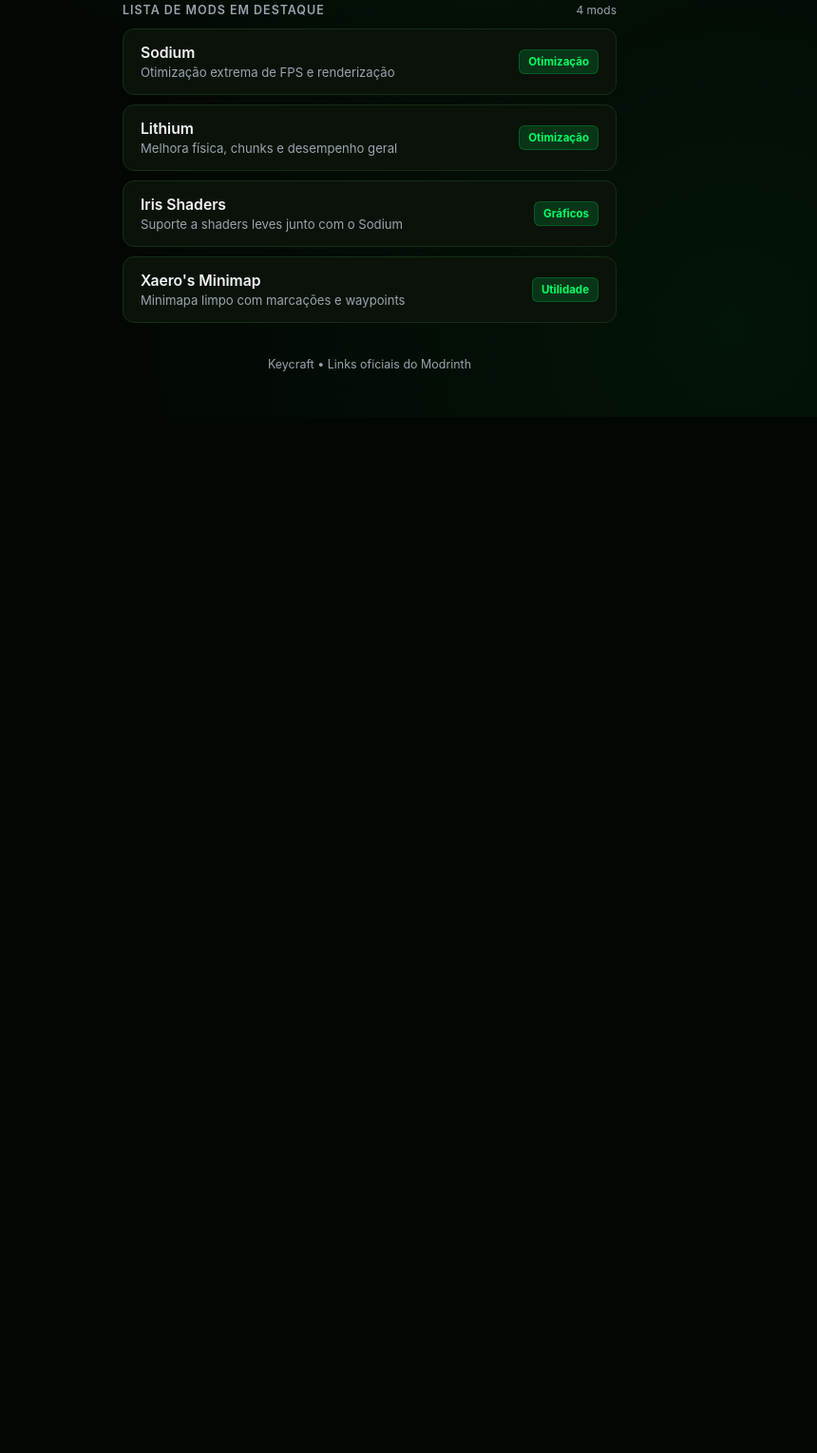
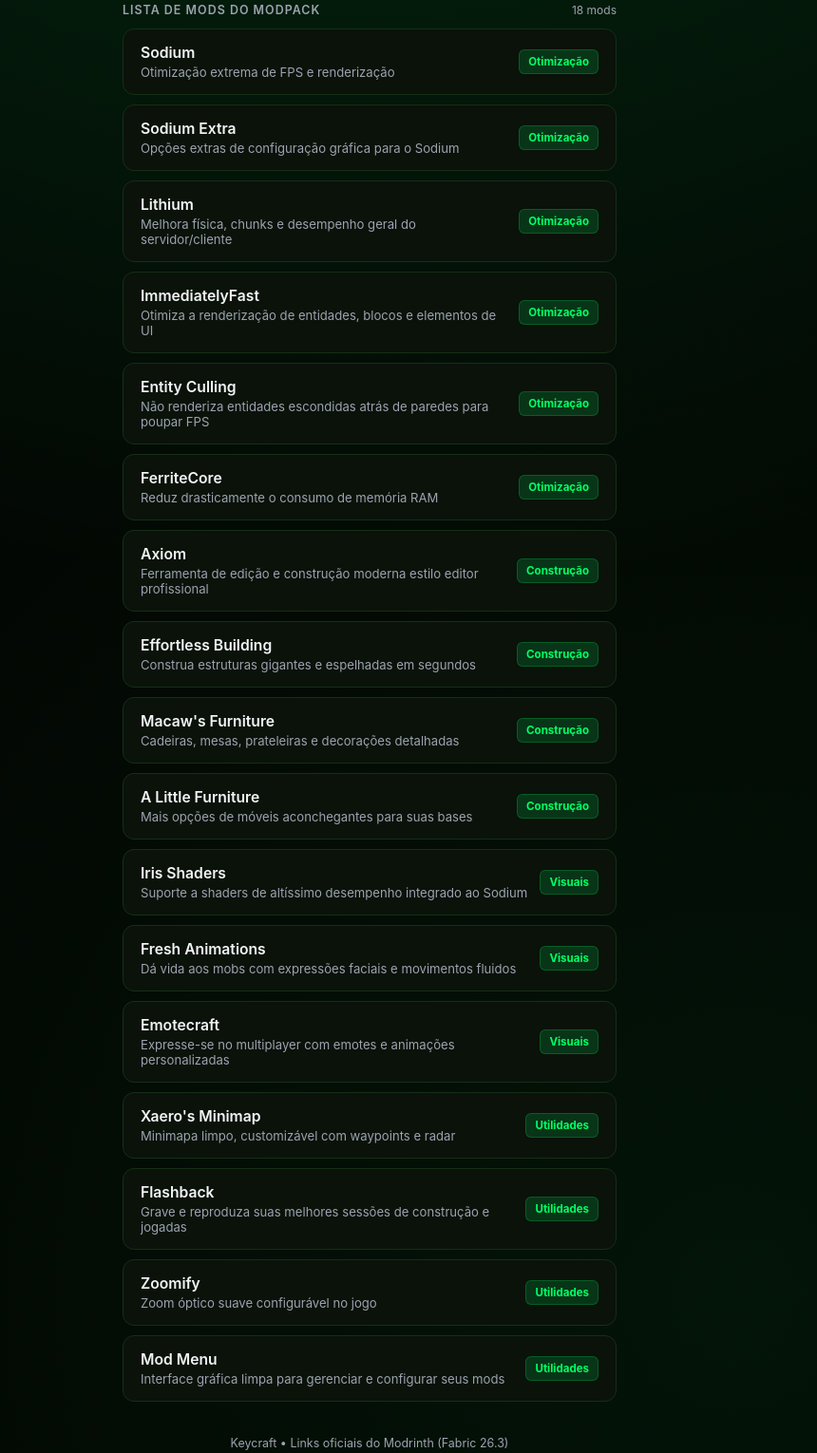
Before and after one commit to keyyyADM/LinksKEYCRAFT, a plain HTML site: page index.html in a window 1280 px wide. Shown: the part 496-2026 px from the top of the page at 95% size, without its empty margins (251-1111 px from the left). Before the commit the page ends 935 px from the top, so only its background shows below. Drawn offline with Linux system fonts and the light colour scheme.

Commit message:
Update index.html

```diff
--- a/index.html
+++ b/index.html
@@ -3,7 +3,7 @@
 <head>
   <meta charset="UTF-8" />
   <meta name="viewport" content="width=device-width, initial-scale=1.0" />
-  <title>Keycraft • Mods & Links</title>
+  <title>Keycraft • Modpack & Links</title>
   <style>
     :root {
       --bg: #030703;
@@ -13,7 +13,7 @@
       --text: #f3f4f6;
       --muted: #9ca3af;
 
-      /* Cores Verdes Dinâmicas e Vibrantes */
+      /* Cores Verdes Keycraft Dinâmicas e Vibrantes */
       --green: #00ff66;
       --green-light: #33ff88;
       --green-dark: #008833;
@@ -114,11 +114,12 @@
       border-radius: 12px;
       font-weight: 700;
       font-size: 0.96rem;
-      transition: transform 0.2s ease, box-shadow 0.2s ease, background-color 0.2s ease;
+      /* Efeito de zoom e brilho ao passar o mouse */
+      transition: transform 0.25s cubic-bezier(0.175, 0.885, 0.32, 1.275), box-shadow 0.25s ease, background-color 0.2s ease;
     }
 
     .btn-primary:hover {
-      transform: translateY(-2px);
+      transform: scale(1.03) translateY(-2px);
     }
 
     .btn-pix {
@@ -142,7 +143,8 @@
     .btn-video:hover {
       border-color: var(--green);
       background-color: var(--card-hover);
-      box-shadow: 0 0 15px rgba(0, 255, 102, 0.15);
+      box-shadow: 0 6px 25px rgba(0, 255, 102, 0.25);
+      color: var(--green-light);
     }
 
     .search-filter-wrapper {
@@ -202,6 +204,7 @@
       border-color: var(--green);
       color: var(--green);
       box-shadow: 0 0 10px rgba(0, 255, 102, 0.2);
+      transform: scale(1.05);
     }
 
     .section-header {
@@ -240,14 +243,15 @@
       padding: 15px 18px;
       text-decoration: none;
       color: var(--text);
-      transition: background-color 0.2s, border-color 0.2s, transform 0.2s, box-shadow 0.2s;
+      /* Efeito de zoom e destaque suave nos cards ao passar o mouse */
+      transition: background-color 0.2s, border-color 0.2s, transform 0.25s cubic-bezier(0.175, 0.885, 0.32, 1.275), box-shadow 0.2s;
     }
 
     .mod-card:hover {
       background-color: var(--card-hover);
       border-color: var(--green);
-      transform: translateX(4px);
-      box-shadow: 0 4px 20px rgba(0, 255, 102, 0.15);
+      transform: scale(1.02) translateX(4px);
+      box-shadow: 0 4px 20px rgba(0, 255, 102, 0.18);
     }
 
     .mod-info h3 {
@@ -298,11 +302,12 @@
   <div class="container">
     <header>
       <div class="avatar-container">
-        <img class="avatar" src="./avatar.png" alt="Keycraft" onerror="this.onerror=null; this.src='https://visage.surgeplay.com/bust/256/Keyyycraft';" />
+        <!-- Avatar puxado direto da sua skin do Minecraft / YouTube -->
+        <img class="avatar" src="https://yt3.ggpht.com/PgxldB9DdWUJfxoNdWJiPIVn1NK4DdfJqaffPLMq224GW0h7v7it9hu17ft2b9cLD7jTDFF4=s256-c-k-c0x00ffffff-no-rj" alt="Keycraft" onerror="this.onerror=null; this.src='https://visage.surgeplay.com/bust/256/Keyyycraft';" />
       </div>
       <h1>Key</h1>
       <div class="handle">@Keyyycraft</div>
-      <p>Tudo sobre esses Blocos! Links diretos do Modrinth</p>
+      <p>Vanilla+ & Creative Building Experience (Fabric 26.3)</p>
     </header>
 
     <div class="actions">
@@ -322,17 +327,19 @@
       <div class="filter-pills" id="filterPills">
         <button class="pill active" data-filter="all">Todos</button>
         <button class="pill" data-filter="otimização">Otimização</button>
-        <button class="pill" data-filter="gráficos">Gráficos</button>
-        <button class="pill" data-filter="utilidade">Utilidade</button>
+        <button class="pill" data-filter="construção">Construção</button>
+        <button class="pill" data-filter="visuais">Visuais</button>
+        <button class="pill" data-filter="utilidades">Utilidades</button>
       </div>
     </div>
 
     <div class="section-header">
-      <div class="section-title">Lista de Mods em Destaque</div>
-      <div class="mod-count" id="modCount">4 mods</div>
+      <div class="section-title">Lista de Mods do Modpack</div>
+      <div class="mod-count" id="modCount">18 mods</div>
     </div>
 
     <div class="mod-list" id="modList">
+      <!-- Otimização -->
       <a href="https://modrinth.com/mod/sodium" target="_blank" rel="noopener" class="mod-card" data-category="otimização">
         <div class="mod-info">
           <h3>Sodium</h3>
@@ -341,35 +348,142 @@
         <span class="tag">Otimização</span>
       </a>
 
-      <a href="https://modrinth.com/mod/lithium" target="_blank" rel="noopener" class="mod-card" data-category="otimização">
+      <a href="https://modrinth.com/mod/sodium-extra" target="_blank" rel="noopener" class="mod-card" data-category="otimização">
         <div class="mod-info">
-          <h3>Lithium</h3>
-          <p>Melhora física, chunks e desempenho geral</p>
+          <h3>Sodium Extra</h3>
+          <p>Opções extras de configuração gráfica para o Sodium</p>
         </div>
         <span class="tag">Otimização</span>
       </a>
 
-      <a href="https://modrinth.com/mod/iris" target="_blank" rel="noopener" class="mod-card" data-category="gráficos">
+      <a href="https://modrinth.com/mod/lithium" target="_blank" rel="noopener" class="mod-card" data-category="otimização">
+        <div class="mod-info">
+          <h3>Lithium</h3>
+          <p>Melhora física, chunks e desempenho geral do servidor/cliente</p>
+        </div>
+        <span class="tag">Otimização</span>
+      </a>
+
+      <a href="https://modrinth.com/mod/immediatelyfast" target="_blank" rel="noopener" class="mod-card" data-category="otimização">
+        <div class="mod-info">
+          <h3>ImmediatelyFast</h3>
+          <p>Otimiza a renderização de entidades, blocos e elementos de UI</p>
+        </div>
+        <span class="tag">Otimização</span>
+      </a>
+
+      <a href="https://modrinth.com/mod/entityculling" target="_blank" rel="noopener" class="mod-card" data-category="otimização">
+        <div class="mod-info">
+          <h3>Entity Culling</h3>
+          <p>Não renderiza entidades escondidas atrás de paredes para poupar FPS</p>
+        </div>
+        <span class="tag">Otimização</span>
+      </a>
+
+      <a href="https://modrinth.com/mod/ferrite-core" target="_blank" rel="noopener" class="mod-card" data-category="otimização">
+        <div class="mod-info">
+          <h3>FerriteCore</h3>
+          <p>Reduz drasticamente o consumo de memória RAM</p>
+        </div>
+        <span class="tag">Otimização</span>
+      </a>
+
+      <!-- Construção -->
+      <a href="https://modrinth.com/mod/axiom" target="_blank" rel="noopener" class="mod-card" data-category="construção">
+        <div class="mod-info">
+          <h3>Axiom</h3>
+          <p>Ferramenta de edição e construção moderna estilo editor profissional</p>
+        </div>
+        <span class="tag">Construção</span>
+      </a>
+
+      <a href="https://modrinth.com/mod/effortless-building" target="_blank" rel="noopener" class="mod-card" data-category="construção">
+        <div class="mod-info">
+          <h3>Effortless Building</h3>
+          <p>Construa estruturas gigantes e espelhadas em segundos</p>
+        </div>
+        <span class="tag">Construção</span>
+      </a>
+
+      <a href="https://modrinth.com/mod/macaws-furniture" target="_blank" rel="noopener" class="mod-card" data-category="construção">
+        <div class="mod-info">
+          <h3>Macaw's Furniture</h3>
+          <p>Cadeiras, mesas, prateleiras e decorações detalhadas</p>
+        </div>
+        <span class="tag">Construção</span>
+      </a>
+
+      <a href="https://modrinth.com/mod/a-little-furniture" target="_blank" rel="noopener" class="mod-card" data-category="construção">
+        <div class="mod-info">
+          <h3>A Little Furniture</h3>
+          <p>Mais opções de móveis aconchegantes para suas bases</p>
+        </div>
+        <span class="tag">Construção</span>
+      </a>
+
+      <!-- Visuais -->
+      <a href="https://modrinth.com/mod/iris" target="_blank" rel="noopener" class="mod-card" data-category="visuais">
         <div class="mod-info">
           <h3>Iris Shaders</h3>
-          <p>Suporte a shaders leves junto com o Sodium</p>
+          <p>Suporte a shaders de altíssimo desempenho integrado ao Sodium</p>
         </div>
-        <span class="tag">Gráficos</span>
+        <span class="tag">Visuais</span>
       </a>
 
-      <a href="https://modrinth.com/mod/xaeros-minimap" target="_blank" rel="noopener" class="mod-card" data-category="utilidade">
+      <a href="https://modrinth.com/mod/fresh-animations" target="_blank" rel="noopener" class="mod-card" data-category="visuais">
+        <div class="mod-info">
+          <h3>Fresh Animations</h3>
+          <p>Dá vida aos mobs com expressões faciais e movimentos fluidos</p>
+        </div>
+        <span class="tag">Visuais</span>
+      </a>
+
+      <a href="https://modrinth.com/mod/emotecraft" target="_blank" rel="noopeneer" class="mod-card" data-category="visuais">
+        <div class="mod-info">
+          <h3>Emotecraft</h3>
+          <p>Expresse-se no multiplayer com emotes e animações personalizadas</p>
+        </div>
+        <span class="tag">Visuais</span>
+      </a>
+
+      <!-- Utilidades -->
+      <a href="https://modrinth.com/mod/xaeros-minimap" target="_blank" rel="noopener" class="mod-card" data-category="utilidades">
         <div class="mod-info">
           <h3>Xaero's Minimap</h3>
-          <p>Minimapa limpo com marcações e waypoints</p>
+          <p>Minimapa limpo, customizável com waypoints e radar</p>
         </div>
-        <span class="tag">Utilidade</span>
+        <span class="tag">Utilidades</span>
+      </a>
+
+      <a href="https://modrinth.com/mod/flashback" target="_blank" rel="noopener" class="mod-card" data-category="utilidades">
+        <div class="mod-info">
+          <h3>Flashback</h3>
+          <p>Grave e reproduza suas melhores sessões de construção e jogadas</p>
+        </div>
+        <span class="tag">Utilidades</span>
+      </a>
+
+      <a href="https://modrinth.com/mod/zoomify" target="_blank" rel="noopener" class="mod-card" data-category="utilidades">
+        <div class="mod-info">
+          <h3>Zoomify</h3>
+          <p>Zoom óptico suave configurável no jogo</p>
+        </div>
+        <span class="tag">Utilidades</span>
+      </a>
+
+      <a href="https://modrinth.com/mod/modmenu" target="_blank" rel="noopener" class="mod-card" data-category="utilidades">
+        <div class="mod-info">
+          <h3>Mod Menu</h3>
+          <p>Interface gráfica limpa para gerenciar e configurar seus mods</p>
+        </div>
+        <span class="tag">Utilidades</span>
       </a>
     </div>
 
     <div class="empty-msg" id="emptyMsg">Nenhum mod encontrado com esses critérios.</div>
 
     <footer>
-      Keycraft • Links oficiais do Modrinth
+      Keycraft • Links oficiais do Modrinth (Fabric 26.3)
     </footer>
   </div>
 
```
